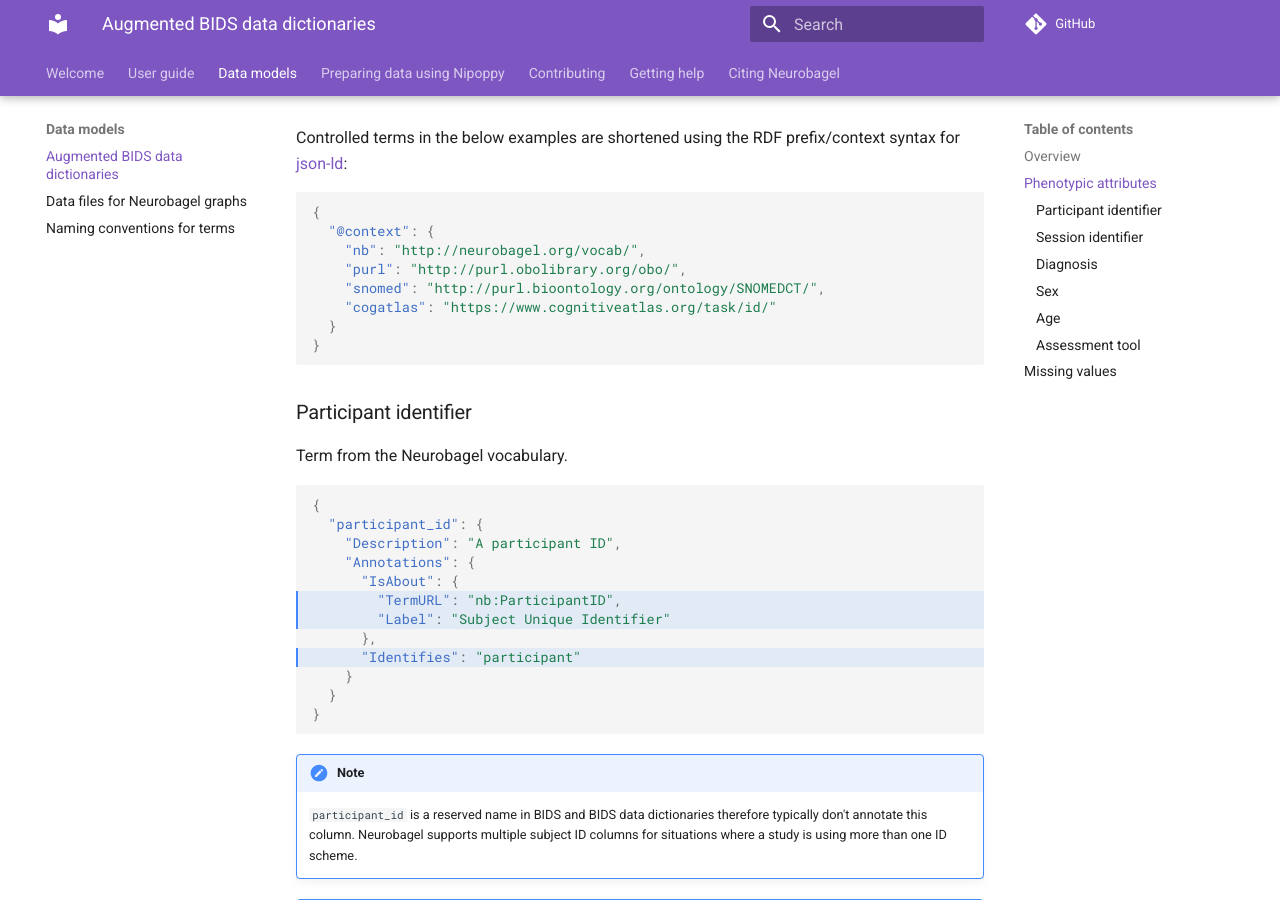
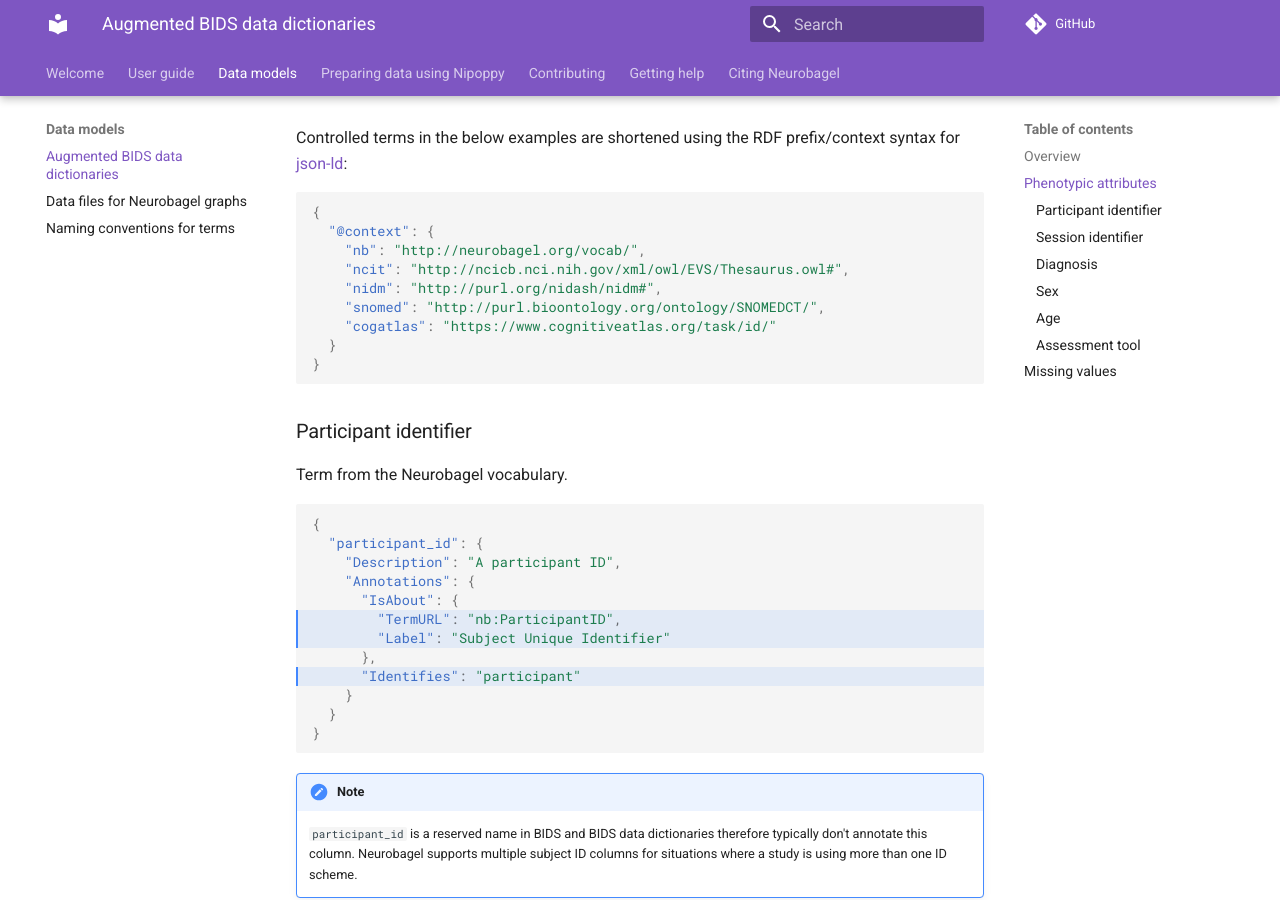
Before and after one commit to neurobagel/develop, an MkDocs documentation site: the page built from docs/docs/dictionaries.md, in a window 1280 px wide and 900 px high, scrolled down 2668 px. Built offline with MkDocs 1.6.1 and Material for MkDocs 9.7.7, drawn with Linux system fonts in a browser that asks for light colours; comment, search, counter and statistics services are not loaded; some of the changed text lies outside the part shown.

Commit message:
document use of NCIT namespace (neurobagel/documentation#88)

```diff
--- a/docs/docs/dictionaries.md
+++ b/docs/docs/dictionaries.md
@@ -118,7 +118,8 @@
 {
   "@context": {
     "nb": "http://neurobagel.org/vocab/",
-    "purl": "http://purl.obolibrary.org/obo/",
+    "ncit": "http://ncicb.nci.nih.gov/xml/owl/EVS/Thesaurus.owl#",
+    "nidm": "http://purl.org/nidash/nidm#",
     "snomed": "http://purl.bioontology.org/ontology/SNOMEDCT/",
     "cogatlas": "https://www.cognitiveatlas.org/task/id/"
   }
@@ -208,7 +209,7 @@
           "Label": "Parkinson's disease"
         },
         "CTRL": {
-          "TermURL": "purl:NCIT_C94342",
+          "TermURL": "ncit:C94342",
           "Label": "Healthy Control"
         }
       }
```
Also changed, not shown: docs/docs/term_naming_standards.md (+8 -7 lines).
